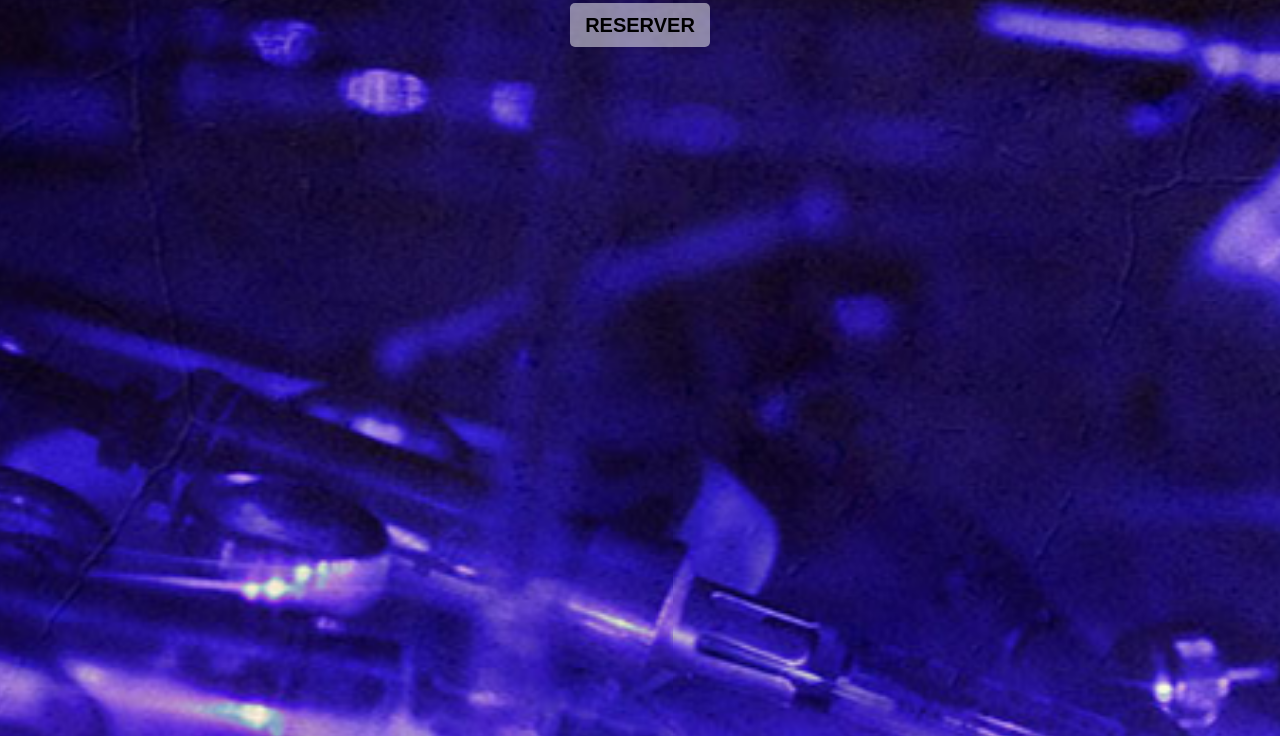
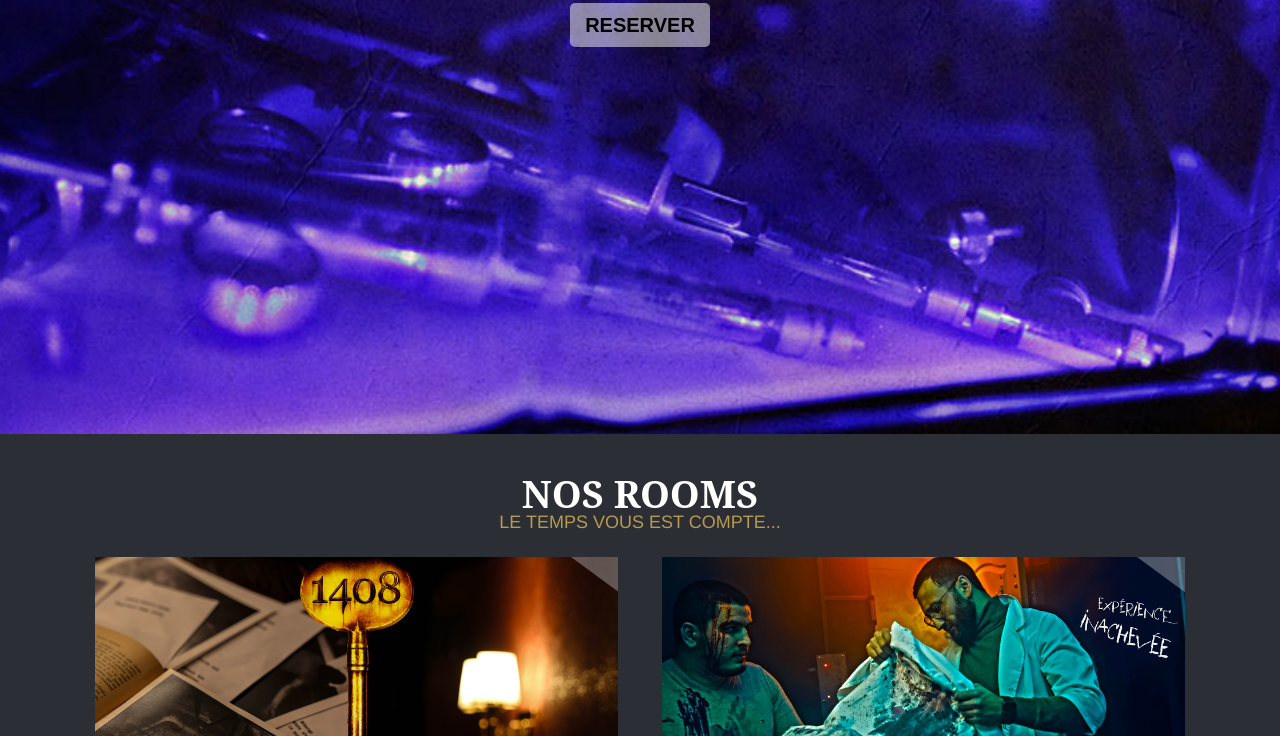
Before and after one commit to Swoooot/blackout-room, a website: page index.html in a window 1280 px wide. Shown: the part 366-1102 px from the top of the page. Drawn offline with Linux system fonts and the light colour scheme.

Commit message:
main page test1

```diff
--- a/sass/blocks/intro.scss
+++ b/sass/blocks/intro.scss
@@ -1,7 +1,7 @@
 .intro {
 	width: 100%;
 	height: 100vh;
-    min-height: 1420px;
+    min-height: 620px;
     box-sizing: border-box;
     font-size: 14px;
 	font-family: "leaguespartan", sans-serif;
@@ -10,7 +10,7 @@
 .intro__background {
 	width: 100%;
 	height: 100%;
-	min-height: 1420px;
+	min-height: 620px;
 	min-width: 320px;
 	overflow: hidden;
 	position: absolute;
```
Also changed, not shown: css/style.css.
